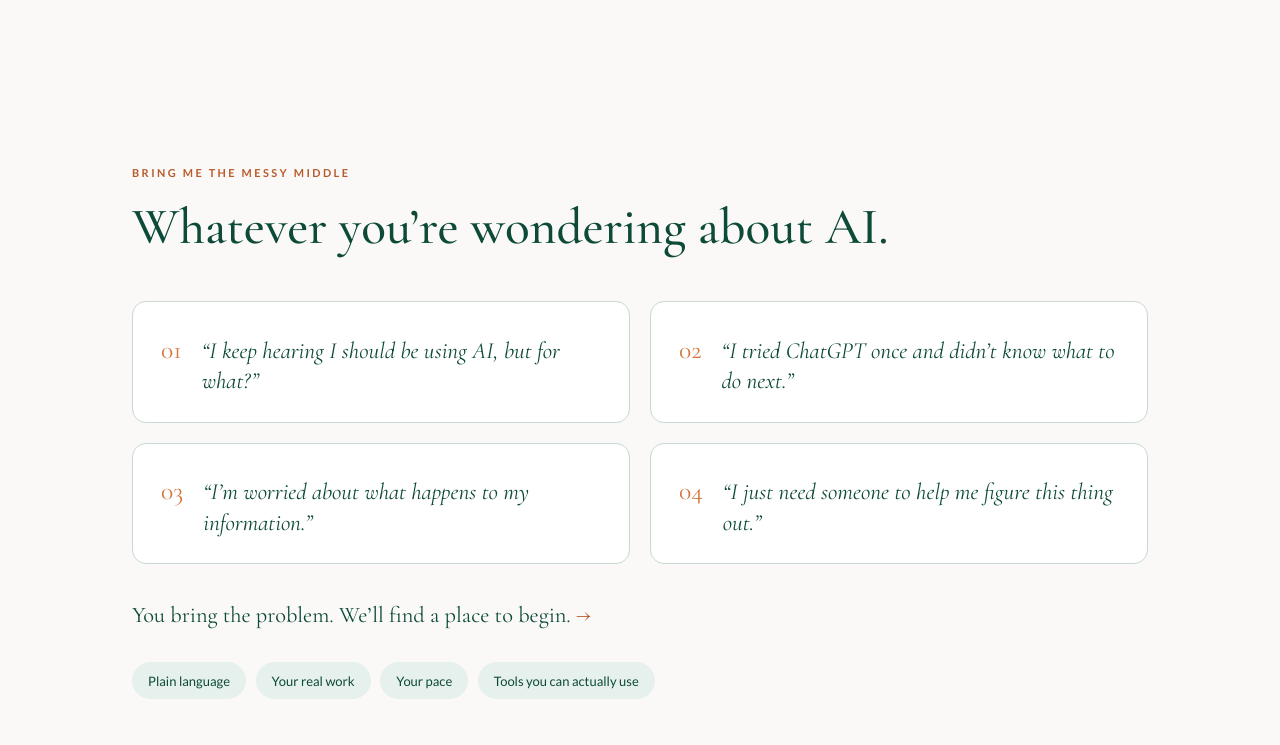
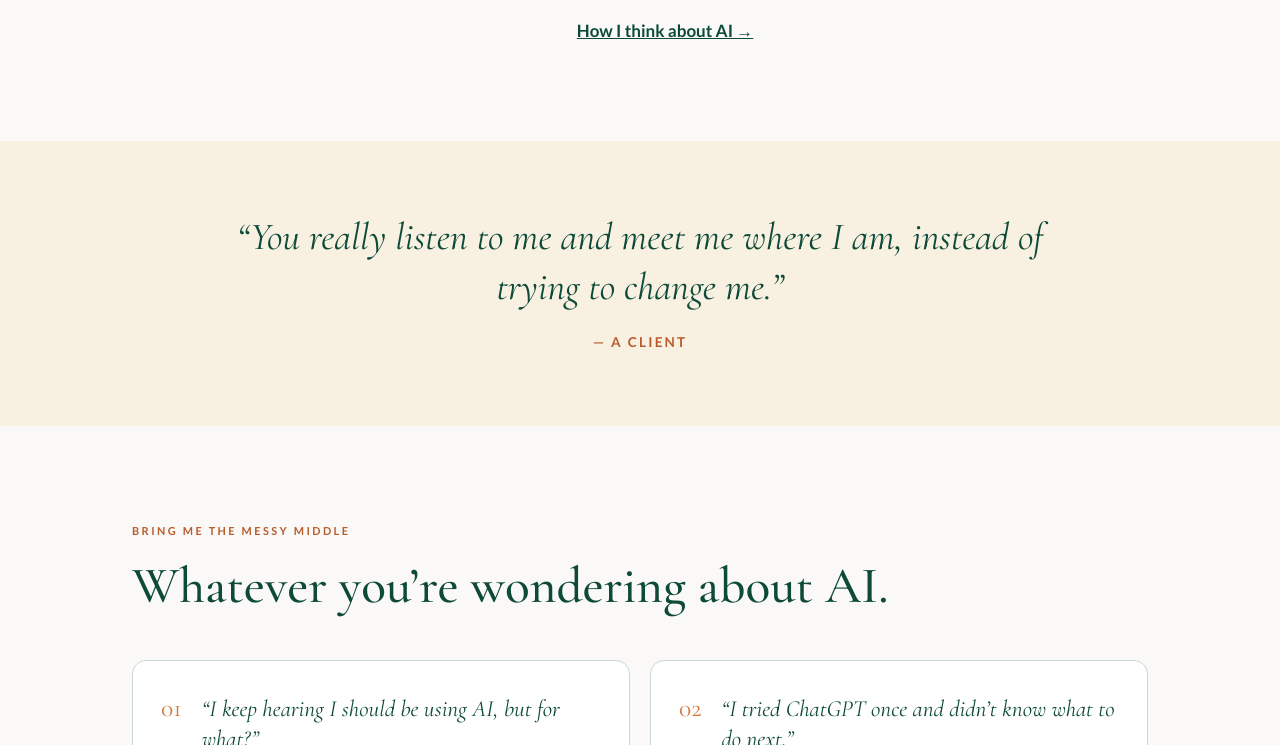
Before and after one commit to ignitehealingai/embodiedworksolutions, a plain HTML site: page index.html in a window 1280 px wide. Shown: the part 1540-2285 px from the top of the page. Drawn offline with nearby package versions, Linux system fonts and the light colour scheme.

Commit message:
Add 20+ years, change leadership, and client quote; drop Online from hero
Co-Authored-By: Claude Opus 5.5 <noreply@anthropic.com>
Claude-Session: https://claude.ai/code/session_01PViRx7S2Z4jNEjMHysMWCy

```diff
--- a/index.html
+++ b/index.html
@@ -229,6 +229,11 @@
   .faq .read-more a { color: var(--forest); font-weight: 700; }
   @media (max-width: 900px) { .human .split { grid-template-columns: 1fr; } .first-ai ol { grid-template-columns: 1fr; } }
 
+  .voice { background: var(--sand); text-align: center; padding: 4.5rem 0; }
+  .voice blockquote { margin: 0 auto; max-width: 820px; }
+  .voice blockquote p { font-family: var(--serif); font-style: italic; font-size: clamp(1.7rem, 3.4vw, 2.4rem); line-height: 1.3; color: var(--forest); }
+  .voice cite { display: block; margin-top: 1.1rem; font-style: normal; font-size: .85rem; letter-spacing: .16em; text-transform: uppercase; color: var(--terracotta); font-weight: 700; }
+
   /* FOOTER */
   footer { background: var(--forest-dark); border-top: 1px solid rgba(255,255,255,.08); color: rgba(255,255,255,.6); padding: 4rem 0 3rem; }
   .wordmark { font-family: var(--serif); font-size: clamp(2.4rem, 6vw, 4.2rem); color: #fff; line-height: 1; }
@@ -272,7 +277,7 @@
 
 <header class="hero has-photo" id="top" style="background-image:linear-gradient(rgba(8,51,38,0.6),rgba(8,51,38,0.55)),url(assets/photos/header-home.webp)">
   <div class="wrap">
-    <p class="eyebrow">Keeping the human in AI · Online</p>
+    <p class="eyebrow">Keeping the human in AI</p>
     <h1>You don’t have to know <em>where to start.</em></h1>
     <p class="lede">Everyone’s telling you to use AI. Almost no one sits down with you to figure out if, where, and how. That’s what I do—in plain language, at your pace, without having to override your own needs to get there.</p>
     <div class="actions">
@@ -292,6 +297,7 @@
       <p class="eyebrow">Keeping the human in AI</p>
       <h2>AI is showing up in everything. <em>You still get to decide.</em></h2>
       <p class="lede">I’m here to keep a human in the process—you, and me—and to bridge the gap for people who want to get started but don’t know how. Not with blind trust. With your eyes open and your values leading.</p>
+      <p class="muted">For more than 20 years, I’ve been helping colleagues, friends, and family learn new technology—customized to them, and without shame.</p>
       <ul class="terms">
         <li>What’s worth trying, and what you can skip</li>
         <li>What not to paste in, and how to check a tool’s privacy settings</li>
@@ -301,6 +307,15 @@
       <p class="pull">AI can be part of the work. Judgment, consent, and care stay human.</p>
       <a class="more" href="about.html">How I think about AI →</a>
     </div>
+  </div>
+</section>
+
+<section class="voice">
+  <div class="wrap">
+    <blockquote>
+      <p>“You really listen to me and meet me where I am, instead of trying to change me.”</p>
+      <cite>— A client</cite>
+    </blockquote>
   </div>
 </section>
 
```
Also changed, not shown: about.html (+3 -2 lines).
